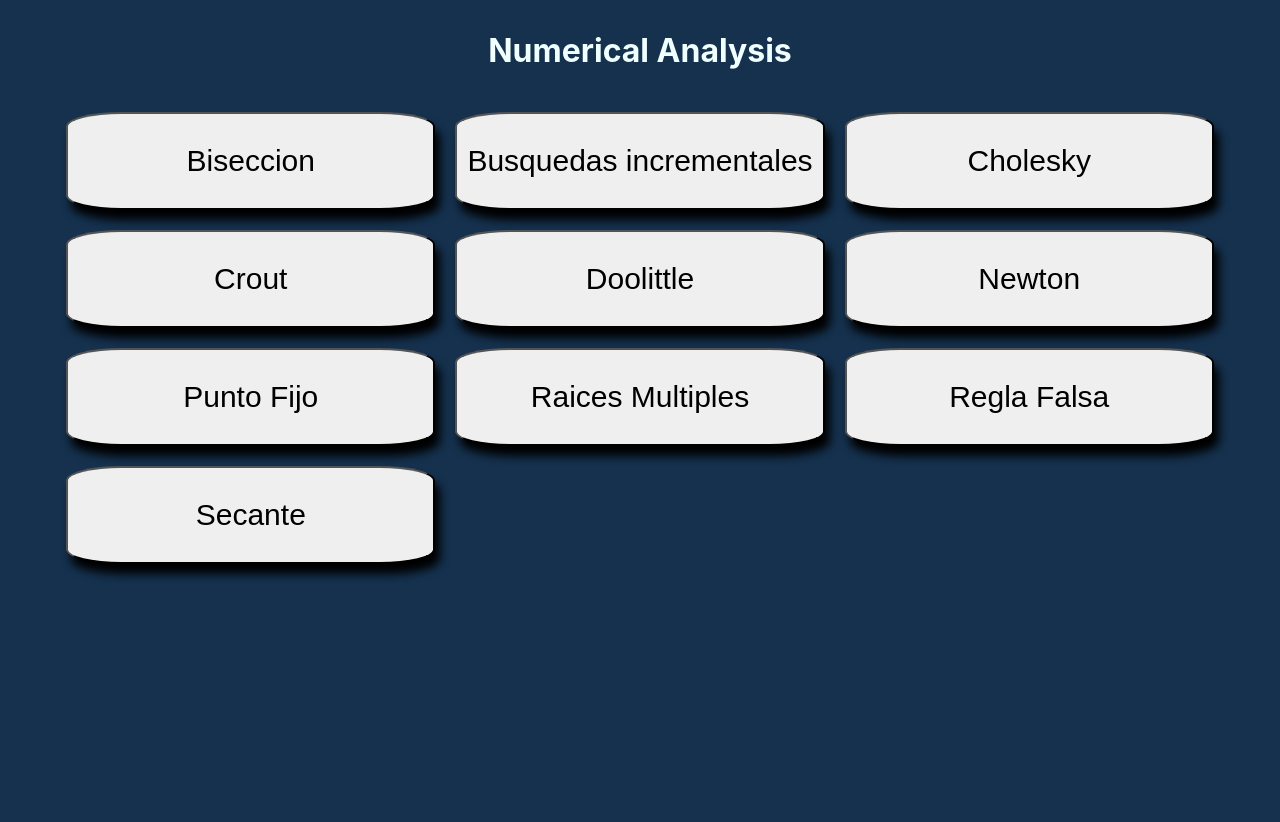
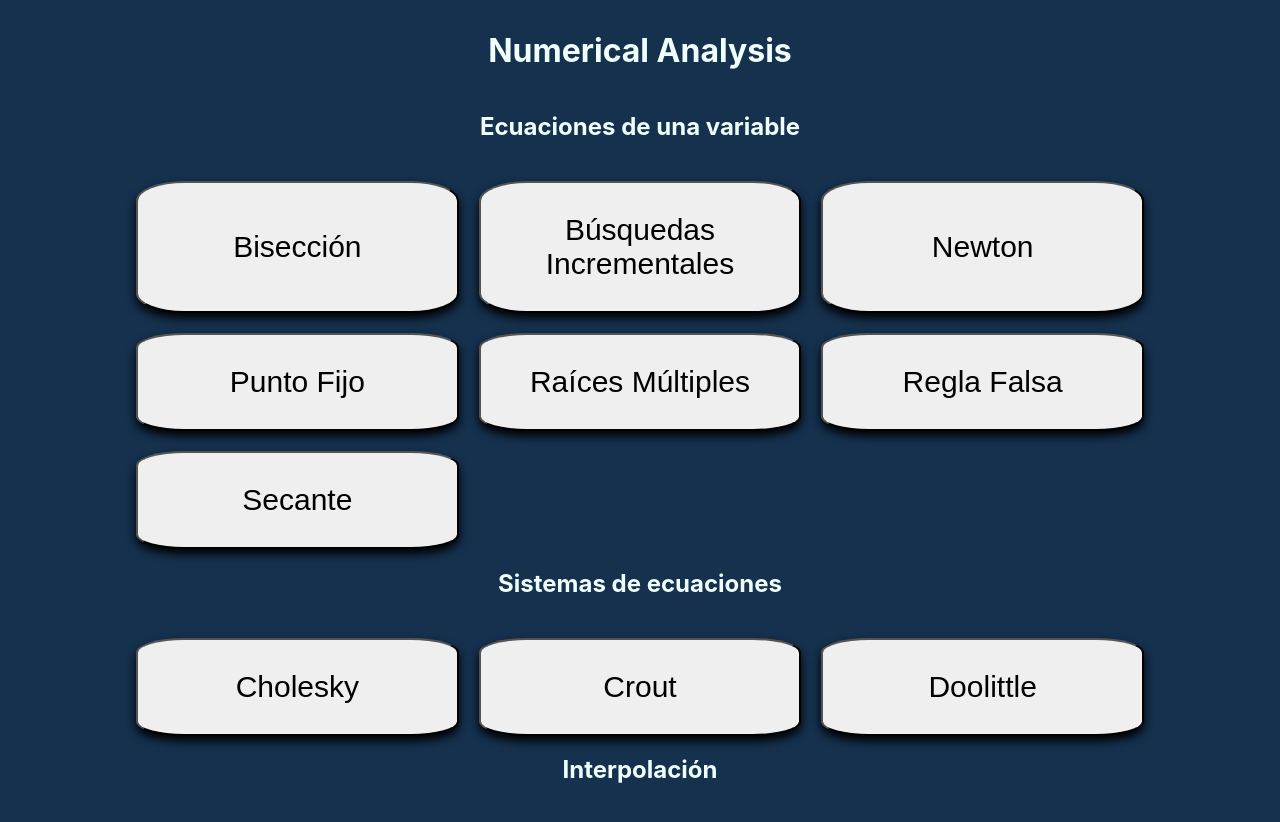
Before and after one commit to Miguelco23/Numerical-analysis, a React (Create React App) app in the folder numerical_front/: page / in a window 1280 px wide. Shown: the top 822 px of the page. Before the commit the page ends 800 px from the top, so only its background shows below. Built offline with nearby package versions, Linux system fonts and the light colour scheme.

Commit message:
Creating diferent sections and styling components

```diff
--- a/numerical_front/src/App.css
+++ b/numerical_front/src/App.css
@@ -1,12 +1,19 @@
-body{
+body {
   background-color: rgb(21, 49, 78);
+  margin: 0;
+  font-family: -apple-system, BlinkMacSystemFont, 'Segoe UI', 'Roboto', 'Oxygen',
+    'Ubuntu', 'Cantarell', 'Fira Sans', 'Droid Sans', 'Helvetica Neue',
+    sans-serif;
+  -webkit-font-smoothing: antialiased;
+  -moz-osx-font-smoothing: grayscale;
 }
 
-h1{
+h1,
+.sectionTitle {
   color: azure;
 }
 
-input{
+input {
   margin: 10px;
 }
 
@@ -15,3 +22,77 @@ input[type="number"]::-webkit-outer-spin-button {
   -webkit-appearance: none;
   margin: 0;
 }
+
+.home-page {
+  display: flex;
+  flex-direction: column;
+  align-items: center;
+  padding: 10px;
+}
+
+.grid {
+  width: 80%;
+  display: grid;
+  grid-template-columns: repeat(3, 1fr);
+  grid-gap: 20px;
+  margin-top: 20px;
+}
+
+.homeButton {
+  padding: 30px 10px;
+  font-size: 30px;
+  border-radius: 15%;
+  box-shadow: 0px 5px 10px black;
+  transition: transform 0.3s ease;
+}
+
+.homeButton:hover {
+  transform: scale(1.1);
+  cursor: pointer;
+}
+
+.modal {
+  position: absolute;
+  top: 50%;
+  left: 50%;
+  transform: translate(-50%, -50%) scale(1.5);
+  background-color: white;
+  padding: 20px;
+  outline: none;
+  border-radius: 5%;
+  box-shadow: 0px 5px 10px black;
+}
+
+.overlay {
+  position: fixed;
+  top: 0;
+  left: 0;
+  right: 0;
+  bottom: 0;
+  background-color: rgba(0, 0, 0, 0.5);
+  display: flex;
+  justify-content: center;
+  align-items: center;
+}
+
+/* Estilos para la barra de desplazamiento */
+::-webkit-scrollbar {
+  width: 8px;
+  /* Ancho de la barra de desplazamiento */
+}
+
+/* Estilo del fondo de la barra de desplazamiento */
+::-webkit-scrollbar-track {
+  background-color: rgb(21, 49, 78);
+}
+
+/* Estilo del pulgar de la barra de desplazamiento */
+::-webkit-scrollbar-thumb {
+  background-color: #888;
+  border-radius: 4px;
+}
+
+/* Estilo del pulgar de la barra de desplazamiento al pasar el mouse por encima */
+::-webkit-scrollbar-thumb:hover {
+  background-color: #555;
+}
--- a/numerical_front/src/HomePage.css
+++ /dev/null
@@ -1,50 +0,0 @@
-.home-page {
-    display: flex;
-    flex-direction: column;
-    align-items: center;
-    padding: 10px;
-  }
-
-  .grid {
-    display: grid;
-    grid-template-columns: repeat(3, 1fr);
-    grid-gap: 20px;
-    margin-top: 20px;
-  }
-
-  .homeButton {
-    padding: 30px 10px;
-    font-size: 30px;
-    border-radius: 15%;
-    box-shadow: black 5px 10px 10px;
-    transition: transform 0.3s ease;
-  }
-
-  .homeButton:hover{
-    transform: scale(1.1);
-    cursor: pointer;
-  }
-
-  .modal {
-    position: absolute;
-    top: 50%;
-    left: 50%;
-    transform: translate(-50%, -50%) scale(1.5);
-    background-color: white;
-    padding: 20px;
-    outline: none;
-    border-radius: 5%;
-    box-shadow: black 5px 10px 100px;
-  }
-
-  .overlay {
-    position: fixed;
-    top: 0;
-    left: 0;
-    right: 0;
-    bottom: 0;
-    background-color: rgba(0, 0, 0, 0.5);
-    display: flex;
-    justify-content: center;
-    align-items: center;
-  }
--- a/numerical_front/src/HomePage.jsx
+++ b/numerical_front/src/HomePage.jsx
@@ -1,7 +1,6 @@
 import React, { useState } from 'react';
 import * as Methods from './methods';
 import Modal from 'react-modal';
-import './HomePage.css';
 
 Modal.setAppElement('#root');
 
@@ -9,14 +8,6 @@ const BusquedasInc = () => {
     return (
         <div id="BusquedasInc">
             <h2>Busquedas Incremenatales</h2>
-        </div>
-    );
-}
-
-const Doolittle = () => {
-    return (
-        <div id="Doolittle">
-            <h2>Doolittle</h2>
         </div>
     );
 }
@@ -86,7 +77,7 @@ const HomePage = () => {
             case "Crout":
                 return <Methods.Crout />;
             case "Doolittle":
-                return <Doolittle />;
+                return <Methods.Doolittle />;
             case "Newton":
                 return <Newton />;
             case "puntoFijo":
@@ -105,17 +96,48 @@ const HomePage = () => {
     return (
         <div className="home-page">
           <h1>Numerical Analysis</h1>
+
+          <h2 className="sectionTitle">Ecuaciones de una variable</h2>
           <div className="grid">
-                <button className= "homeButton" onClick={() => handleOpenModal("biseccion")}>Biseccion</button>
-                <button className= "homeButton" onClick={() => handleOpenModal("busquedasinc")}>Busquedas incrementales</button>
-                <button className= "homeButton" onClick={() => handleOpenModal("Cholesky")}>Cholesky</button>
-                <button className= "homeButton" onClick={() => handleOpenModal("Crout")}>Crout</button>
-                <button className= "homeButton" onClick={() => handleOpenModal("Doolittle")}>Doolittle</button>
-                <button className= "homeButton" onClick={() => handleOpenModal("Newton")}>Newton</button>
-                <button className= "homeButton" onClick={() => handleOpenModal("puntoFijo")}>Punto Fijo</button>
-                <button className= "homeButton" onClick={() => handleOpenModal("RaicesMultiples")}>Raices Multiples</button>
-                <button className= "homeButton" onClick={() => handleOpenModal("reglaFalsa")}>Regla Falsa</button>
-                <button className= "homeButton" onClick={() => handleOpenModal("secante")}>Secante</button>
+            <button className="homeButton" onClick={() => handleOpenModal("biseccion")}>
+              Bisección
+            </button>
+            <button className="homeButton" onClick={() => handleOpenModal("busquedasinc")}>
+              Búsquedas Incrementales
+            </button>
+            <button className="homeButton" onClick={() => handleOpenModal("Newton")}>
+              Newton
+            </button>
+            <button className="homeButton" onClick={() => handleOpenModal("puntoFijo")}>
+              Punto Fijo
+            </button>
+            <button className="homeButton" onClick={() => handleOpenModal("RaicesMultiples")}>
+              Raíces Múltiples
+            </button>
+            <button className="homeButton" onClick={() => handleOpenModal("reglaFalsa")}>
+              Regla Falsa
+            </button>
+            <button className="homeButton" onClick={() => handleOpenModal("secante")}>
+              Secante
+            </button>
+          </div>
+
+          <h2 className="sectionTitle">Sistemas de ecuaciones</h2>
+          <div className="grid">
+            <button className="homeButton" onClick={() => handleOpenModal("Cholesky")}>
+              Cholesky
+            </button>
+            <button className="homeButton" onClick={() => handleOpenModal("Crout")}>
+              Crout
+            </button>
+            <button className="homeButton" onClick={() => handleOpenModal("Doolittle")}>
+              Doolittle
+            </button>
+          </div>
+
+          <h2 className="sectionTitle">Interpolación</h2>
+          <div className="grid">
+            {/* Agrega aquí los botones correspondientes a los métodos de interpolación */}
           </div>
 
           <Modal
@@ -129,6 +151,7 @@ const HomePage = () => {
           </Modal>
         </div>
       );
+
 };
 
 export default HomePage;
--- a/numerical_front/src/index.css
+++ /dev/null
@@ -1,13 +0,0 @@
-body {
-  margin: 0;
-  font-family: -apple-system, BlinkMacSystemFont, 'Segoe UI', 'Roboto', 'Oxygen',
-    'Ubuntu', 'Cantarell', 'Fira Sans', 'Droid Sans', 'Helvetica Neue',
-    sans-serif;
-  -webkit-font-smoothing: antialiased;
-  -moz-osx-font-smoothing: grayscale;
-}
-
-code {
-  font-family: source-code-pro, Menlo, Monaco, Consolas, 'Courier New',
-    monospace;
-}
--- a/numerical_front/src/index.js
+++ b/numerical_front/src/index.js
@@ -1,6 +1,5 @@
 import React from 'react';
 import ReactDOM from 'react-dom/client';
-import './index.css';
 import App from './App';
 
 const root = ReactDOM.createRoot(document.getElementById('root'));
```
Lines whose indentation alone changed are shown as unchanged.
